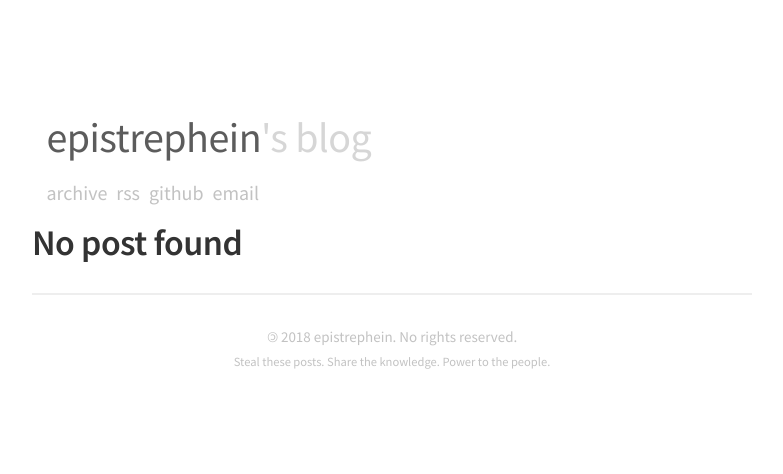
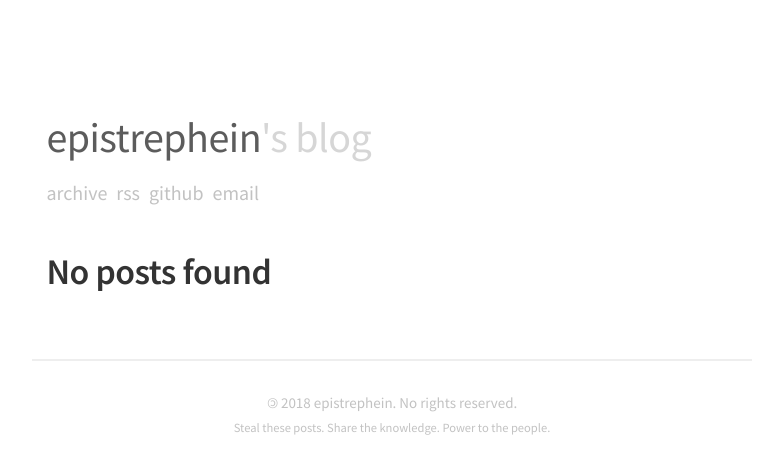
Before and after one commit to epistrephein/blog.epistrephe.in, a Jekyll site: the page built from index.html, in a window 1280 px wide. Shown: the top 474 px of the page, without its empty margins (248-1031 px from the left). Built offline with Jekyll 4.4.1, drawn with Linux system fonts in a browser that asks for light colours; the list of posts is cut into pages by our own code.

Commit message:
Fix indentation for no post notice

```diff
--- a/archive/index.html
+++ b/archive/index.html
@@ -5,7 +5,7 @@ title: archive
 <div class="archive">
   <div class="archive-list">
   {% if site.posts.size == 0 %}
-    <h2>No post found</h2>
+    <h2>No posts found</h2>
   {% else %}
   {% for post in site.posts %}
     <div class="archive-list-post">
--- a/index.html
+++ b/index.html
@@ -5,7 +5,9 @@ layout: default
 
 <div class="list">
 {% if site.posts.size == 0 %}
-  <h2>No post found</h2>
+  <div class="list-post">
+    <h2>No posts found</h2>
+  </div>
 {% else %}
 <!-- This loops through the paginated posts -->
 {% for post in paginator.posts %}
```
